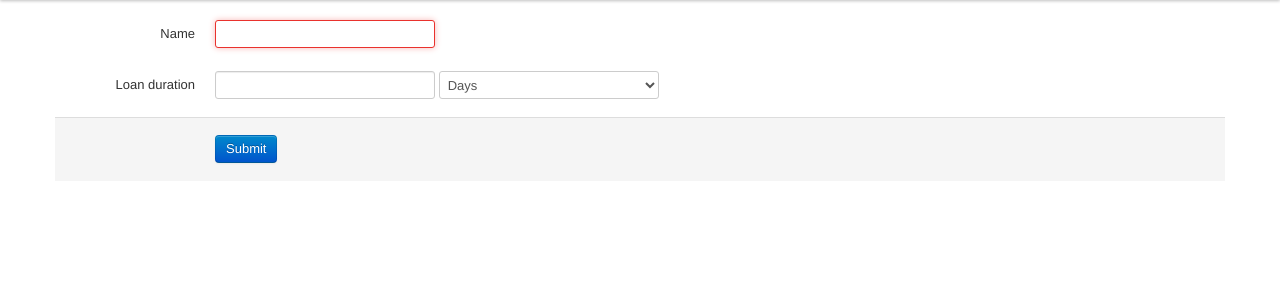
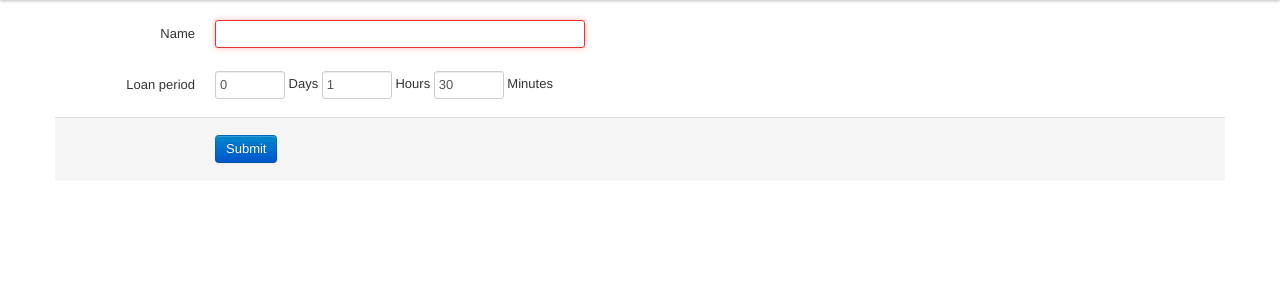
Before and after one commit to utfsmlabs/fianzo, a Flask app: page /asset_type/new in a window 1280 px wide. Shown: the part 40-340 px from the top of the page. Run offline with Flask 2, Linux system fonts and the light colour scheme; some libraries are stand-ins or nearby versions.

Commit message:
Form de AssetType ahora maneja el tiempo de prestamo.

```diff
--- a/app.py
+++ b/app.py
@@ -48,7 +48,7 @@ class AssetType(db.Model):
         self.loan_period = loan_period
 
     def __repr__(self):
-        return '<Aset type %r>' % self.description
+        return '<Aset type %r>' % self.name
 
 
 class Asset(db.Model):
@@ -231,11 +231,16 @@ def new_asset_type():
 
     if request.method == 'POST' and form.validate():
         type = AssetType(form.name.data)
+        period = timedelta(days = form.loan_period_days.data,
+                hours = form.loan_period_hours.data,
+                minutes = form.loan_period_minutes.data)
+        type.loan_period = period
         db.session.add(type)
         db.session.commit()
         return redirect(url_for('show_assets_for_edit'))
     else:
-        return  render_template('asset_type_form.html', form=form, action_url=url_for('new_asset_type'))
+        return  render_template('asset_type_form.html',
+                form=form, action_url=url_for('new_asset_type'))
 
 
 @app.route('/asset_type/<int:asset_type_id>/delete')
@@ -266,15 +271,26 @@ def delete_asset_type(asset_type_id):
 @requires_auth
 def edit_asset_type(asset_type_id):
     type = AssetType.query.get_or_404(asset_type_id)
+
     form = forms.AssetTypeForm(request.form, type)
+
     if request.method == 'POST' and form.validate():
         type.name = form.name.data
+        period = timedelta(days = form.loan_period_days.data,
+                hours = form.loan_period_hours.data,
+                minutes = form.loan_period_minutes.data)
+        type.loan_period = period
+
         db.session.add(type)
         db.session.commit()
         flash('Asset type edited succesfully')
         return redirect(url_for('show_assets_for_edit'))
-    return render_template('asset_type_form.html', form = form, action_url = url_for(
-        'edit_asset_type', asset_type_id=asset_type_id))
+    else:
+        form.loan_period_days.data = type.loan_period.days
+        form.loan_period_hours.data = type.loan_period.seconds / 3600
+        form.loan_period_minutes.data = (type.loan_period.seconds % 3600) / 60
+        return render_template('asset_type_form.html', form = form,
+                action_url = url_for( 'edit_asset_type', asset_type_id=asset_type_id))
 
 
 @app.route('/log/<int:page>')
--- a/forms.py
+++ b/forms.py
@@ -9,9 +9,12 @@ class lendForm(Form):
 
 class AssetTypeForm(Form):
     name = TextField('Name', [validators.required()])
-    loan_period_number = IntegerField('Lend time', [validators.NumberRange(min=0), validators.required()])
-    loan_period_resolution = SelectField('Lend time resolution', [validators.required()],
-            choices=[('d', 'Days'), ('h', 'Hours'), ('m', 'Minutes')])
+    loan_period_days = IntegerField('Loan days',
+            [validators.NumberRange(min=0)], default=0)
+    loan_period_hours = IntegerField('Loan hours',
+            [validators.NumberRange(min=0)], default=1)
+    loan_period_minutes = IntegerField('Loan minutes',
+            [validators.NumberRange(min=0)], default=30)
 
 class AssetForm(Form):
     name = TextField('Name', [validators.required()])
--- a/templates/asset_type_form.html
+++ b/templates/asset_type_form.html
@@ -3,15 +3,16 @@
 {% block body %}
 <form class="form-horizontal" action="{{action_url}}" method="POST">
     <fieldset>
-        {{ m.render_field(form.name, required="true", autofocus="true") }}
+        {{ m.render_field(form.name, required="true", autofocus="true", class="span4") }}
         <div class="control-group">
-            <label class="control-label" for="loan_period_number">Loan duration</label>
+            <label class="control-label" for="loan_period_number">Loan period</label>
             <div class="controls">
-                {{ form.loan_period_number(required="true")|safe }}
-                {{ form.loan_period_resolution(required="true")|safe }}
-                {% if form.loan_period_number.errors or form.loan_period_resolution.errors %}
+                {{ form.loan_period_days(class="span1")|safe }} Days
+                {{ form.loan_period_hours(class="span1")|safe }} Hours
+                {{ form.loan_period_minutes(class="span1")|safe }} Minutes
+                {% if form.loan_period_days.errors or form.loan_period_hours.errors or form.loan_period_minutes.errors%}
                 <div class="errors">
-                    {% for error in form.loan_period_number.errors + form.loan_period_resolution.errors%}
+                    {% for error in form.loan_period_days.errors + form.loan_period_hours.errors + form.loan_period_minutes.errors%}
                     <p><span class="label label-important">{{ error }}</span></p>
                     {% endfor %}
                 </div>
```
